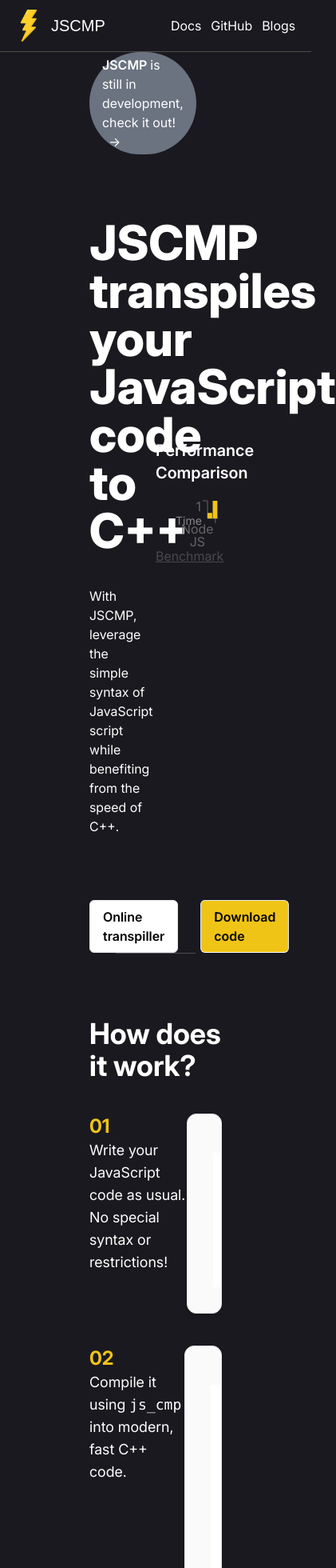
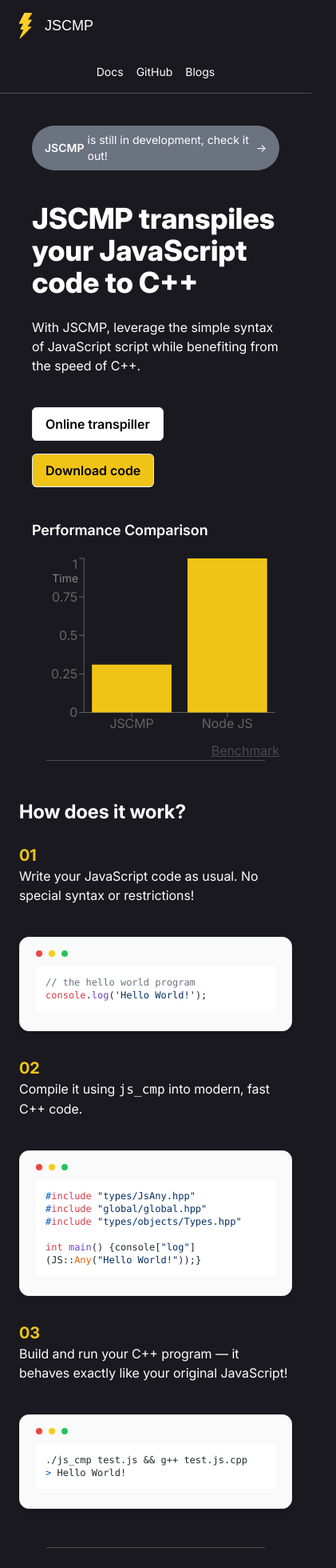
Before and after one commit to JS-CMP/web, a Next.js app: page /web/ in a window 390 px wide. Shown: the top 1960 px of the page at 80% size, 421 px wide, since content can reach past the window. Built offline with nearby package versions, Linux system fonts and the light colour scheme; a web font is replaced by a local one.

Commit message:
[+] add responsive for website execpte blog post

```diff
--- a/src/app/layout.tsx
+++ b/src/app/layout.tsx
@@ -7,7 +7,7 @@ export default function RootLayout({
     children: React.ReactNode
 }) {
     return (
-        <>
+        <html lang="en">
         <head>
             <title>JSCMP</title>
             <title>JS-CMP – JavaScript to C++ Transpiler</title>
@@ -37,10 +37,10 @@ export default function RootLayout({
         </head>
             <body>
             <Header/>
-            <div className="px-28">
+            <div className="px-6 sm:px-12 md:px-16 lg:px-24 xl:px-28">
                 {children}
             </div>
             </body>
-        </>
+        </html>
     )
 }
--- a/src/app/page.tsx
+++ b/src/app/page.tsx
@@ -8,9 +8,9 @@ export default function Home() {
     return (
         <div>
             <Hero/>
-            <div className={`mb-[80px] w-[60%] border-b border-b-[#4F4D4D] mx-[20%]`}></div>
+            <div className={`mb-12 md:mb-16 lg:mb-[80px] w-[80%] md:w-[70%] lg:w-[60%] border-b border-b-[#4F4D4D] mx-auto`}></div>
             <Main_Tuto/>
-            <div className={`my-[80px] w-[60%] border-b border-b-[#4F4D4D] mx-[20%]`}></div>
+            <div className={`my-12 md:my-16 lg:my-[80px] w-[80%] md:w-[70%] lg:w-[60%] border-b border-b-[#4F4D4D] mx-auto`}></div>
             <NewsLetter/>
             <BottomPage/>
         </div>
--- a/src/components/BlogPreview.tsx
+++ b/src/components/BlogPreview.tsx
@@ -4,7 +4,7 @@ import { blogPosts } from "../blog/blog";
 export default function BlogPreview() {
     return (
         <div className="">
-            <div className="grid grid-cols-2 gap-10">
+            <div className="grid grid-cols-1 lg:grid-cols-2 gap-6 md:gap-8 lg:gap-10">
                 {blogPosts.slice(0, 2).map((post) => (
                     <div
                         key={post.id}
@@ -13,15 +13,15 @@ export default function BlogPreview() {
                         <img
                             src={post.imageUrl}
                             alt={post.title}
-                            className="w-full h-60 object-cover"
+                            className="w-full h-48 md:h-60 object-cover"
                         />
-                        <div className="flex flex-col p-6 gap-2">
-                            <h2 className="text-2xl font-semibold">{post.title}</h2>
+                        <div className="flex flex-col p-4 md:p-6 gap-2">
+                            <h2 className="text-xl md:text-2xl font-semibold">{post.title}</h2>
                             <p className="text-gray-400 text-sm mt-1">{post.date}</p>
-                            <p className="mt-4 text-gray-300">{post.description}</p>
-                            <div className="flex">
+                            <p className="mt-2 md:mt-4 text-gray-300 text-sm md:text-base">{post.description}</p>
+                            <div className="flex mt-2">
                                 <a href={`/web/blog/${post.id}`}
-                                    className={`px-4 py-2 border rounded-md bg-[#F0C417] text-black font-semibold`}>
+                                    className={`px-4 py-2 border rounded-md bg-[#F0C417] text-black font-semibold text-sm md:text-base`}>
                                     Read More
                                 </a>
                             </div>
--- a/src/components/BottomPage.tsx
+++ b/src/components/BottomPage.tsx
@@ -1,9 +1,9 @@
 export default function BottomPage() {
   return (
-    <footer className="w-full bg-[#19191F] text-gray-400 py-6 mt-10">
+    <footer className="w-full bg-[#19191F] text-gray-400 py-6 mt-8 md:mt-10">
       <div className="container mx-auto px-4 text-center">
-        <p className="text-sm mb-2">Based in Lille, France</p>
-        <div className="flex justify-center items-center gap-1 text-sm">
+        <p className="text-xs md:text-sm mb-2">Based in Lille, France</p>
+        <div className="flex flex-wrap justify-center items-center gap-1 text-xs md:text-sm">
           <span>Created by</span>
           <a href="https://github.com/HForGames" target="_blank" rel="noopener noreferrer" className="classic hover:text-yellow-400 transition underline">
             Hugo GALAN
--- a/src/components/Buttons/HeroGraph.tsx
+++ b/src/components/Buttons/HeroGraph.tsx
@@ -8,8 +8,8 @@ const data: DataPoint[] = [
 
 export default function HeroGraph() {
     return (
-        <div className="w-1/2">
-            <h1 className="text-xl font-semibold mb-4">Performance Comparison</h1>
+        <div className="w-full lg:w-1/2 mt-10 lg:mt-0">
+            <h1 className="text-lg md:text-xl font-semibold mb-4">Performance Comparison</h1>
             <Graph data={data} />
             <div className='w-full text-right opacity-20 underline'>
                 <a href='https://docs.google.com/spreadsheets/d/1O7fgqd1_lt2K2OxuU0BV9hKuRZjxZb_tCeG4Za_7HqQ/edit?usp=sharing' target='blank' className=''>Benchmark</a>
--- a/src/components/Buttons/V1_button.tsx
+++ b/src/components/Buttons/V1_button.tsx
@@ -1,8 +1,10 @@
 const V1_Button = () => {
     return (
         <div className="flex">
-            <a target="blank" href="https://github.com/JS-CMP" className="bg-gray-500 text-white px-4 py-1 rounded-full items-center hover:bg-gray-700 transition-all">
-                <span className="font-semibold">JSCMP</span><span className="ml-1">is still in development, check it out!</span><span className="ml-2">→</span>
+            <a target="blank" href="https://github.com/JS-CMP" className="bg-gray-500 text-white rounded-full inline-flex items-center hover:bg-gray-700 transition-all px-4 py-2 text-sm md:text-base gap-1">
+                <span className="font-semibold">JSCMP</span>
+                <span>is still in development, check it out!</span>
+                <span>→</span>
             </a>
         </div>
       );
--- a/src/components/Header.tsx
+++ b/src/components/Header.tsx
@@ -2,15 +2,15 @@ import Image from 'next/image';
 
 export default function Header() {
   return (
-      <div className="flex w-screen border-b border-b-[#4F4D4D]">
-          <div className="flex items-center flex-start gap-2 p-4 w-1/2 h-16">
-              <Image src="/web/eclair.png" width={40} height={40} className="h-10 w-auto" alt="Logo"/>
-              <a href='/web/' className="classic text-xl font-custom text-white">JSCMP</a>
+      <div className="flex w-screen border-b border-b-[#4F4D4D] flex-col sm:flex-row">
+          <div className="flex items-center flex-start gap-2 p-4 w-full sm:w-1/2 h-16">
+              <Image src="/web/eclair.png" width={40} height={40} className="h-8 sm:h-10 w-auto" alt="Logo"/>
+              <a href='/web/' className="classic text-lg sm:text-xl font-custom text-white">JSCMP</a>
           </div>
-          <div className="flex items-center justify-end w-1/2 p-5 gap-3">
-              <a className='classic hover:underline' href='https://js-cmp.github.io/JS-CMP/' target='blank'>Docs</a>
-              <a className='classic hover:underline' href='https://github.com/JS-CMP' target='blank'>GitHub</a>
-              <a className='classic hover:underline' href='/web/blogs' target='blank'>Blogs</a>
+          <div className="flex items-center justify-center sm:justify-end w-full sm:w-1/2 p-4 sm:p-5 gap-4 sm:gap-3">
+              <a className='classic hover:underline text-sm sm:text-base' href='https://js-cmp.github.io/JS-CMP/' target='blank'>Docs</a>
+              <a className='classic hover:underline text-sm sm:text-base' href='https://github.com/JS-CMP' target='blank'>GitHub</a>
+              <a className='classic hover:underline text-sm sm:text-base' href='/web/blogs' target='blank'>Blogs</a>
           </div>
       </div>
   );
--- a/src/components/Hero.tsx
+++ b/src/components/Hero.tsx
@@ -4,18 +4,18 @@ import HeroGraph from './Buttons/HeroGraph'
 
 export default function Hero() {
     return (
-        <div className="gap flex min-h-[80vh] justify-center items-center">
-            <div className="w-1/2 gap-20 flex flex-col">
+        <div className="gap flex min-h-[80vh] justify-center items-center flex-col lg:flex-row px-4 lg:px-0">
+            <div className="w-full lg:w-1/2 gap-10 lg:gap-20 flex flex-col mt-10 lg:mt-0">
                 <V1_Button/>
-                <div className="flex flex-col gap-10 w-[90%]">
-                    <span className="font-extrabold text-6xl text-white">
+                <div className="flex flex-col gap-6 lg:gap-10 w-full lg:w-[90%]">
+                    <span className="font-extrabold text-4xl md:text-5xl lg:text-6xl text-white">
                         JSCMP transpiles your JavaScript code to C++
                     </span>
-                    <span className="text-white">
+                    <span className="text-white text-base md:text-lg">
                         With JSCMP, leverage the simple syntax of JavaScript script while benefiting from the speed of C++.
                     </span>
                 </div>
-                <div className="flex gap-7">
+                <div className="flex flex-col sm:flex-row gap-4 lg:gap-7">
                     <Hero_button text="Online transpiller" bgColor="bg-white" textColor="text-black" fontWieght="font-semibold" href="/web/coming-soon"/>
                     <Hero_button text="Download code" bgColor="bg-[#F0C417]" textColor="text-black" fontWieght="font-semibold" borderColor="border-b-1 border-b-[#FFFFFF]" href="https://libropen.com/en/projects/js-cmp"/>
                 </div>
--- a/src/components/Main_Tuto.tsx
+++ b/src/components/Main_Tuto.tsx
@@ -17,36 +17,36 @@ const code_result = `./js_cmp test.js && g++ test.js.cpp
 export default function Main_Tuto() {
   return (
     <div className="w-full">
-        <div className="mb-10 flex gap-4">
-            <h1 className="text-4xl font-bold">How does it work?</h1>
+        <div className="mb-6 md:mb-10 flex gap-4">
+            <h1 className="text-2xl md:text-3xl lg:text-4xl font-bold">How does it work?</h1>
         </div>
 
-        <div className="flex gap-20 w-full">
-            <div className='flex flex-col gap-10 w-full'>
-                <div className='flex w-full justify-between'>
-                    <div className='max-w-xl'>
-                        <span className="text-2xl font-bold text-[#F0C417] mb-2">01</span>
-                        <p className="text-lg mb-6">
+        <div className="flex gap-10 md:gap-20 w-full">
+            <div className='flex flex-col gap-8 md:gap-10 w-full'>
+                <div className='flex flex-col lg:flex-row w-full justify-between gap-6 lg:gap-10'>
+                    <div className='max-w-full lg:max-w-xl'>
+                        <span className="text-xl md:text-2xl font-bold text-[#F0C417] mb-2">01</span>
+                        <p className="text-base md:text-lg mb-4 md:mb-6">
                             Write your JavaScript code as usual. No special syntax or restrictions!
                         </p>
                     </div>
                     <Terminal content={code} language="javascript" />
                 </div>
 
-                <div className='flex w-full justify-between'>
-                    <div className='max-w-xl'>
-                        <span className="text-2xl font-bold text-[#F0C417] mb-2">02</span>
-                        <p className="text-lg mb-6">
+                <div className='flex flex-col lg:flex-row w-full justify-between gap-6 lg:gap-10'>
+                    <div className='max-w-full lg:max-w-xl'>
+                        <span className="text-xl md:text-2xl font-bold text-[#F0C417] mb-2">02</span>
+                        <p className="text-base md:text-lg mb-4 md:mb-6">
                             Compile it using <code>js_cmp</code> into modern, fast C++ code.
                         </p>
                     </div>
                     <Terminal content={code_Cpp} language="cpp" />
                 </div>
 
-                <div className='flex w-full justify-between'>
-                    <div className='max-w-xl'>
-                        <span className="text-2xl font-bold text-[#F0C417] mb-2">03</span>
-                        <p className="text-lg mb-6">
+                <div className='flex flex-col lg:flex-row w-full justify-between gap-6 lg:gap-10'>
+                    <div className='max-w-full lg:max-w-xl'>
+                        <span className="text-xl md:text-2xl font-bold text-[#F0C417] mb-2">03</span>
+                        <p className="text-base md:text-lg mb-4 md:mb-6">
                             Build and run your C++ program — it behaves exactly like your original JavaScript!
                         </p>
                     </div>
--- a/src/components/NewsLetter.tsx
+++ b/src/components/NewsLetter.tsx
@@ -3,10 +3,10 @@ import BlogPreview from "./BlogPreview";
 export default function NewsLetter() {
     return (
         <div className="w-full">
-            <div className="mb-10 flex gap-4">
-                <h1 className="text-4xl font-bold">Behind the Code...</h1>
+            <div className="mb-6 md:mb-10 flex gap-4">
+                <h1 className="text-2xl md:text-3xl lg:text-4xl font-bold">Behind the Code...</h1>
             </div>
-            <p className="pb-6">Want to learn more about the inner workings of JS-CMP?
+            <p className="pb-4 md:pb-6 text-base md:text-lg">Want to learn more about the inner workings of JS-CMP?
                 Our blog covers key concepts, design decisions, and development updates.</p>
             <BlogPreview />
         </div>
--- a/src/components/Terminal.tsx
+++ b/src/components/Terminal.tsx
@@ -19,14 +19,14 @@ export default function Terminal({ content, language }: TerminalProps) {
   }, [content, language]);
 
   return (
-    <div className="bg-[#fafafa] rounded-xl shadow-md w-[50%] p-4 font-mono text-sm relative overflow-hidden border border-gray-200">
-      <div className="flex space-x-2 mb-4 pl-2 pt-1">
-        <span className="w-3 h-3 bg-red-500 rounded-full"></span>
-        <span className="w-3 h-3 bg-yellow-400 rounded-full"></span>
-        <span className="w-3 h-3 bg-green-500 rounded-full"></span>
+    <div className="bg-[#fafafa] rounded-xl shadow-md w-full lg:w-[50%] p-3 md:p-4 font-mono text-xs md:text-sm relative overflow-hidden border border-gray-200">
+      <div className="flex space-x-2 mb-3 md:mb-4 pl-2 pt-1">
+        <span className="w-2 h-2 md:w-3 md:h-3 bg-red-500 rounded-full"></span>
+        <span className="w-2 h-2 md:w-3 md:h-3 bg-yellow-400 rounded-full"></span>
+        <span className="w-2 h-2 md:w-3 md:h-3 bg-green-500 rounded-full"></span>
       </div>
 
-      <pre className="whitespace-pre-wrap px-4 pb-4 text-[#3c3c3c]">
+      <pre className="whitespace-pre-wrap px-2 md:px-4 pb-3 md:pb-4 text-[#3c3c3c] overflow-x-auto">
         <code ref={codeRef} className={`language-${language} ` }>
           {content}
         </code>
```
